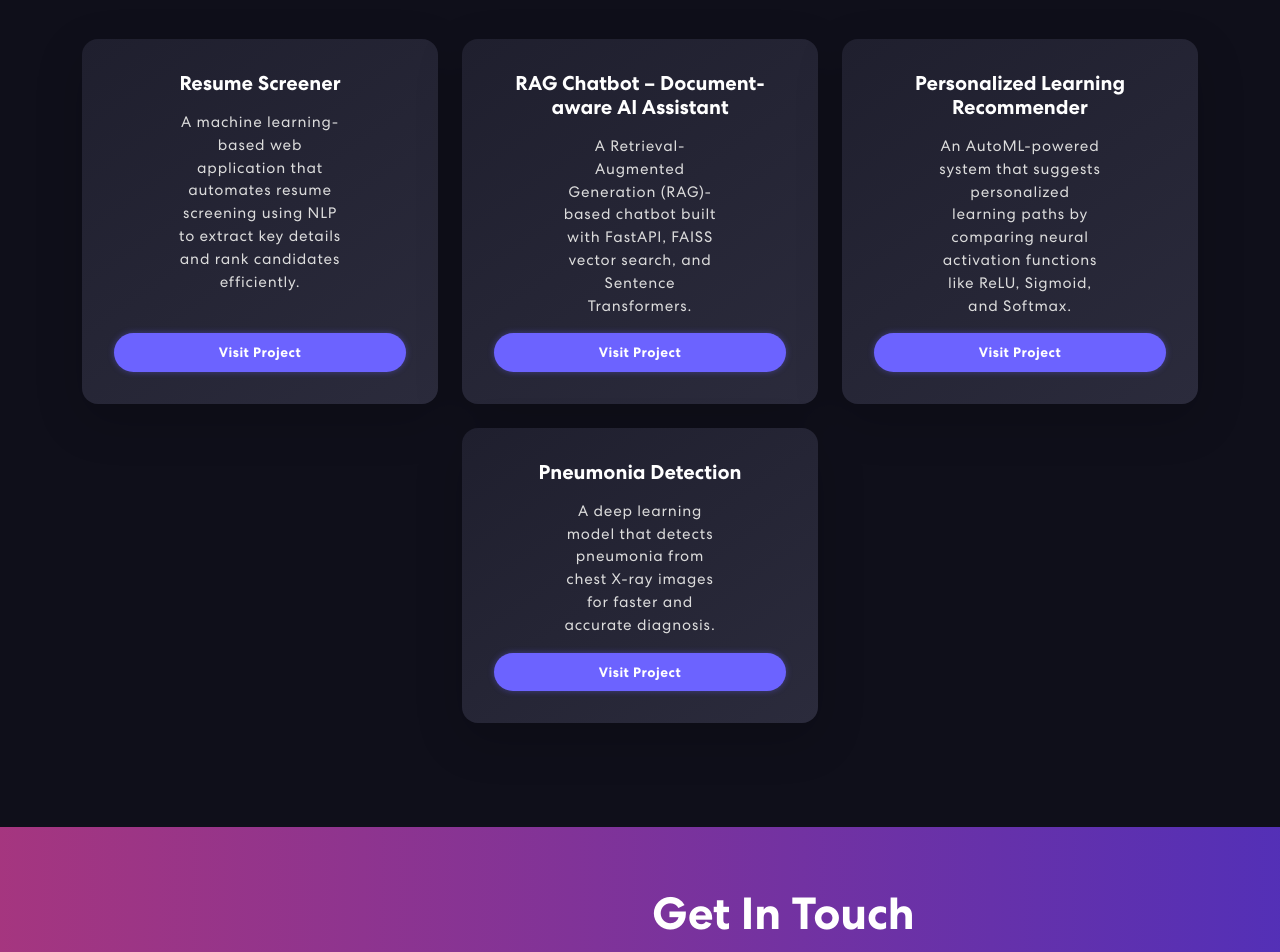
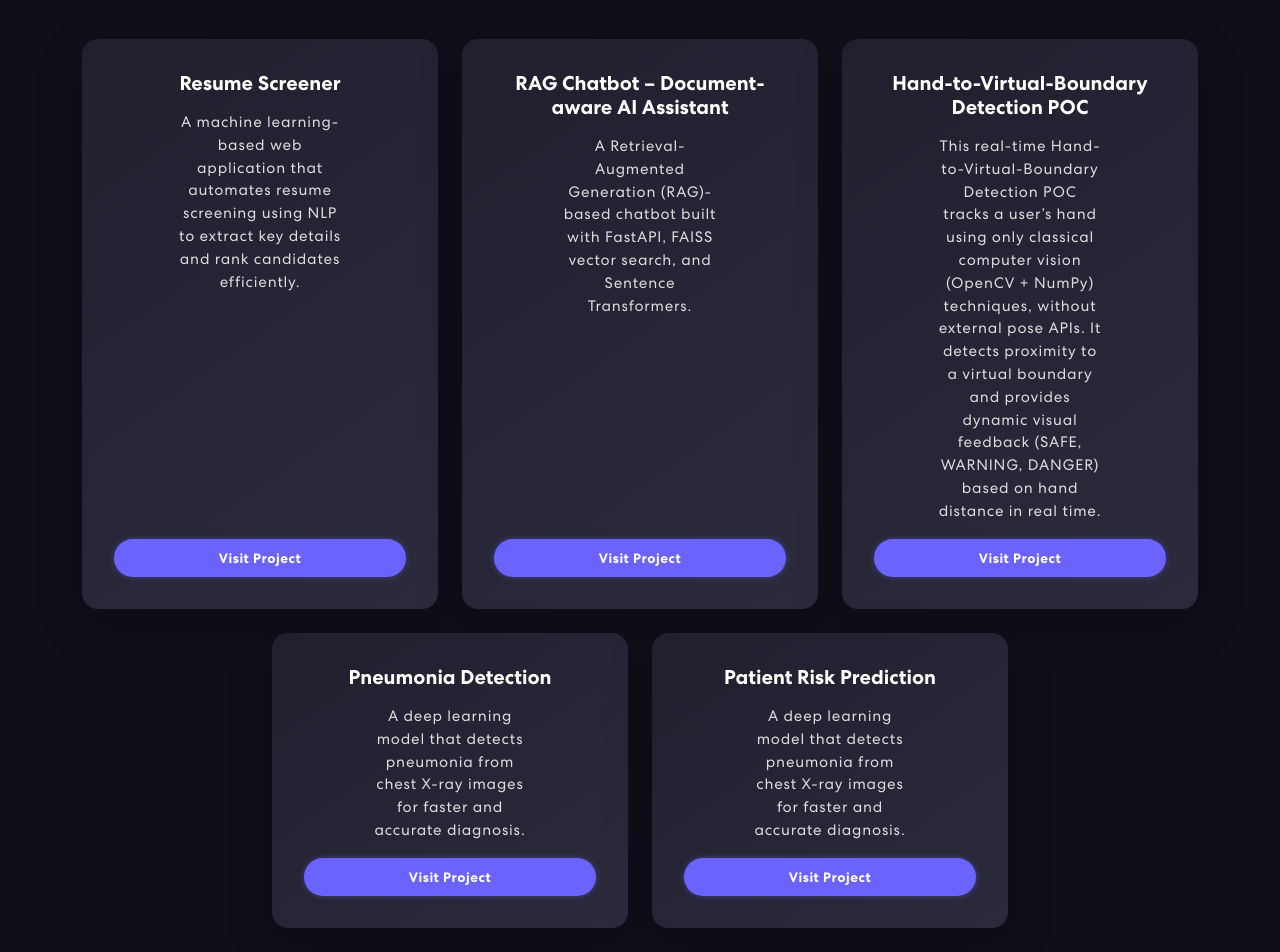
Before and after one commit to A-LOGESHWARAN/React_portfolio, a React (Create React App) app: page / in a window 1280 px wide. Shown: the part 1660-2612 px from the top of the page. Built offline with nearby package versions, Linux system fonts and the light colour scheme.

Commit message:
projects

```diff
--- a/src/components/Projects.js
+++ b/src/components/Projects.js
@@ -17,10 +17,10 @@ export const Projects = () => {
       github: "https://github.com/A-LOGESHWARAN/BOT",
     },
     {
-      title: "Personalized Learning Recommender",
+      title: "Hand-to-Virtual-Boundary Detection POC",
       description:
-        "An AutoML-powered system that suggests personalized learning paths by comparing neural activation functions like ReLU, Sigmoid, and Softmax.",
-      github: "https://github.com/yourusername/learning-recommender",
+        "This real-time Hand-to-Virtual-Boundary Detection POC tracks a user’s hand using only classical computer vision (OpenCV + NumPy) techniques, without external pose APIs. It detects proximity to a virtual boundary and provides dynamic visual feedback (SAFE, WARNING, DANGER) based on hand distance in real time.",
+      github: "https://github.com/A-LOGESHWARAN/HandTracking_POC",
     },
     {
       title: "Pneumonia Detection",
@@ -28,6 +28,13 @@ export const Projects = () => {
         "A deep learning model that detects pneumonia from chest X-ray images for faster and accurate diagnosis.",
       github: "https://github.com/A-LOGESHWARAN/Chest_Resnet",
     },
+    {
+      title: "Patient Risk Prediction",
+      description:
+        "A deep learning model that detects pneumonia from chest X-ray images for faster and accurate diagnosis.",
+      github: "https://github.com/A-LOGESHWARAN/Patient_Risk_Prediction",
+    },
+
   ];
 
   return (
```
